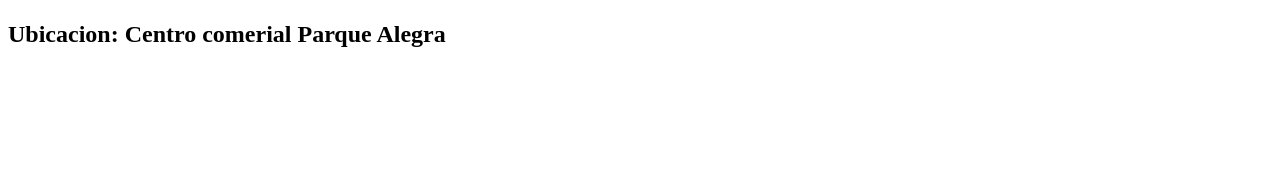
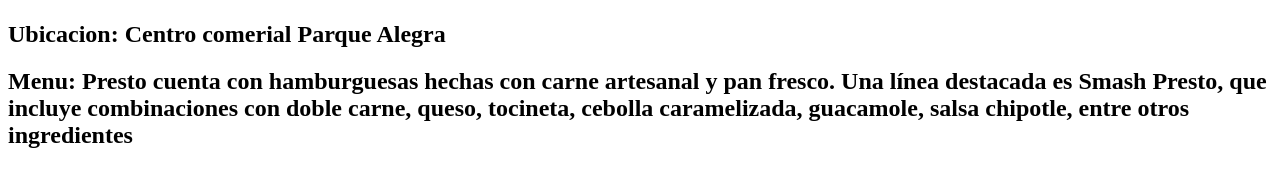
Before and after one commit to sebastianmenco/ejercicio5_rubrica, a plain HTML site: page index.html in a window 1280 px wide. Shown: the part 1446-1615 px from the top of the page. Before the commit the page ends 1514 px from the top, so only its background shows below. Drawn offline with Linux system fonts and the light colour scheme.

Commit message:
se añadio el menu de long hang

```diff
--- a/index.html
+++ b/index.html
@@ -19,6 +19,8 @@
     <h1>Presto</h1>
     <img src="https://eltesoro.com.co/wp-content/uploads/2020/07/presto-el-tesoro-fachada.jpg" alt="imagen presto">
     <h2>Ubicacion: Centro comerial Parque Alegra</h2>
+    <h2>Menu: Presto cuenta con hamburguesas hechas con carne artesanal y pan fresco. Una línea destacada es Smash Presto, que incluye combinaciones
+         con doble carne, queso, tocineta, cebolla caramelizada, guacamole, salsa chipotle, entre otros ingredientes</h2>
 
 </body>
 </html>
```
